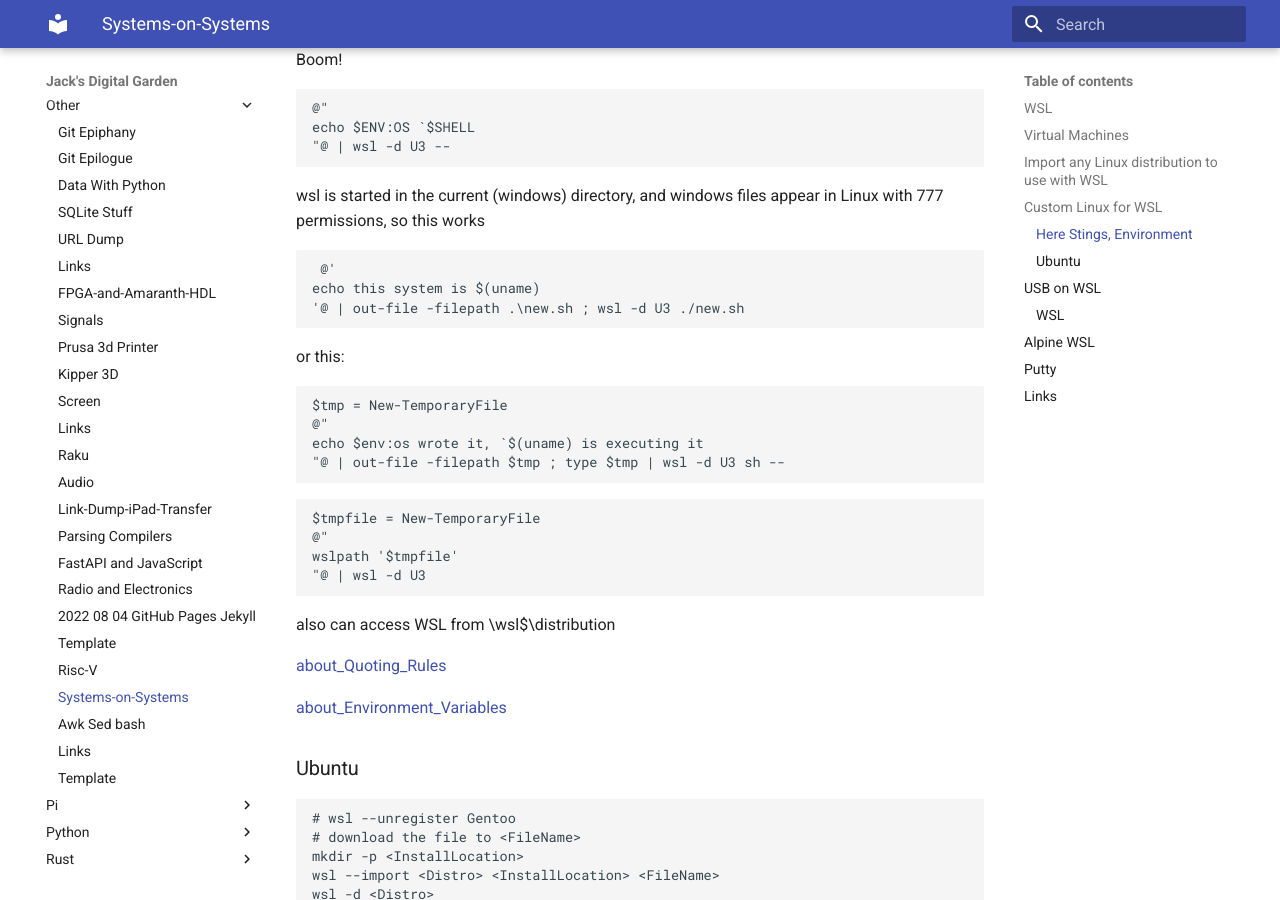
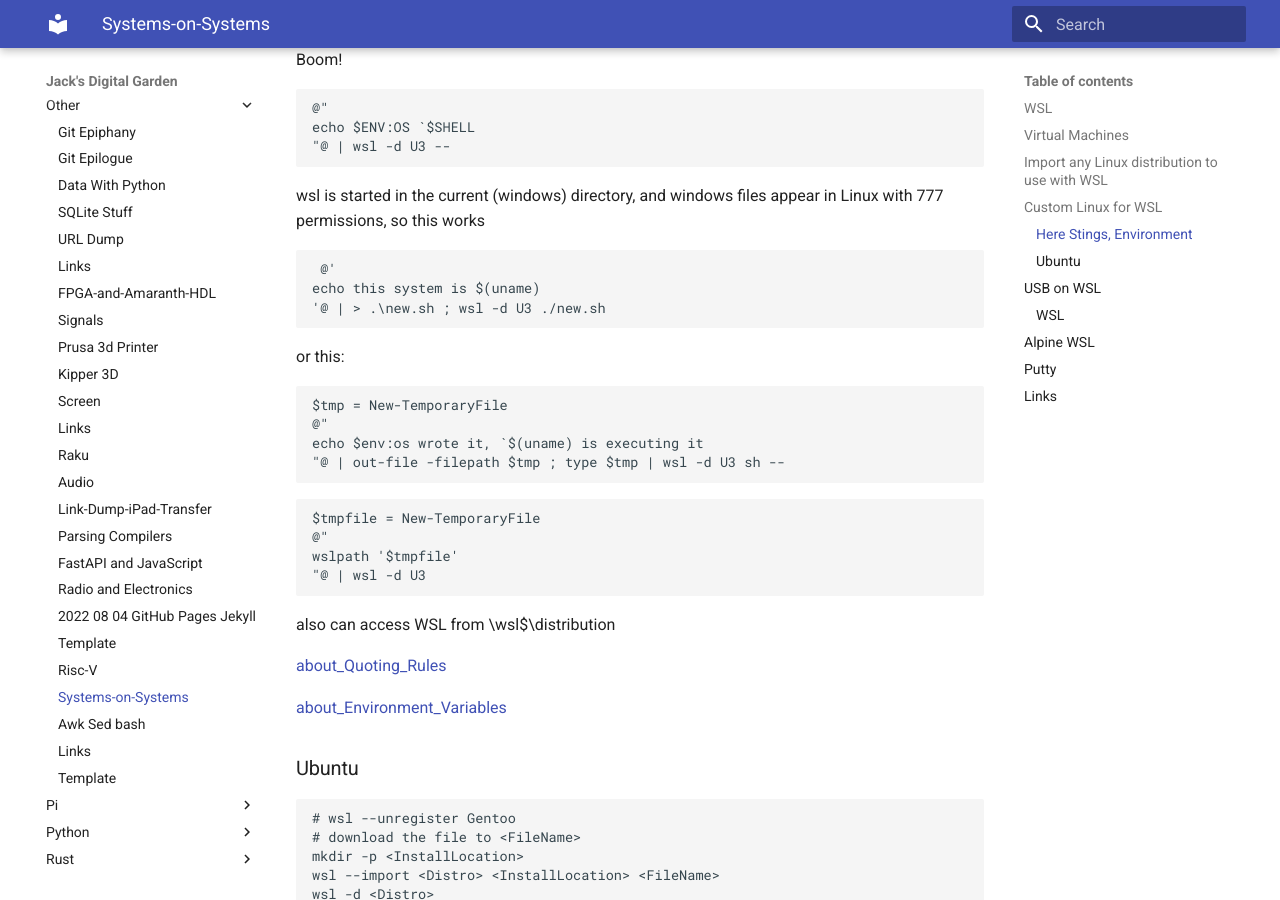
Before and after one commit to jchidley/mkdocs-material-test, an MkDocs documentation site: the page built from docs/Other/2023-09-24-Systems-on-Systems.md, in a window 1280 px wide and 900 px high, scrolled down 1137 px. Built offline with MkDocs 1.6.1 and Material for MkDocs 9.7.7, drawn with Linux system fonts in a browser that asks for light colours.

Commit message:
alternative syntax with '@ @' here string

````diff
--- a/docs/Other/2023-09-24-Systems-on-Systems.md
+++ b/docs/Other/2023-09-24-Systems-on-Systems.md
@@ -68,7 +68,7 @@ wsl is started in the current (windows) directory, and windows files appear in L
 ```PS
  @'
 echo this system is $(uname)
-'@ | out-file -filepath .\new.sh ; wsl -d U3 ./new.sh
+'@ | > .\new.sh ; wsl -d U3 ./new.sh
 ```
 
 or this:
````
